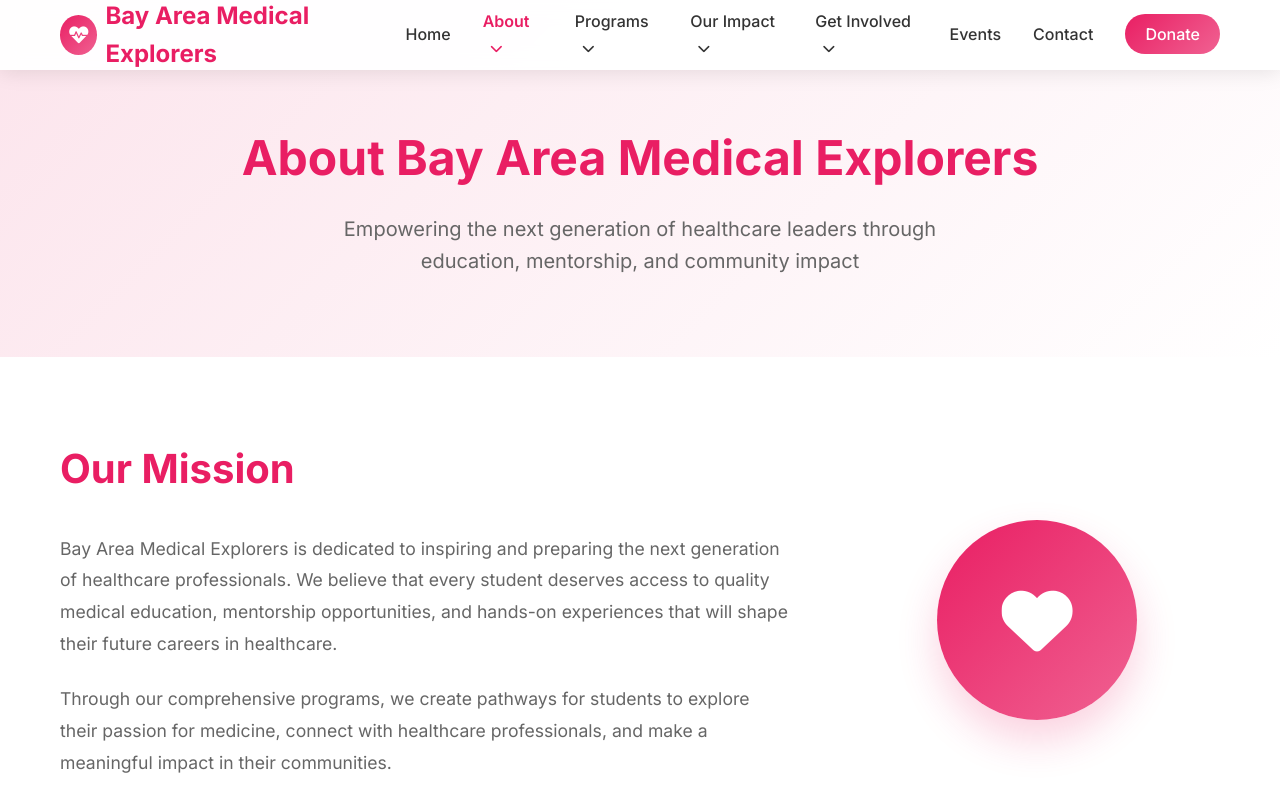
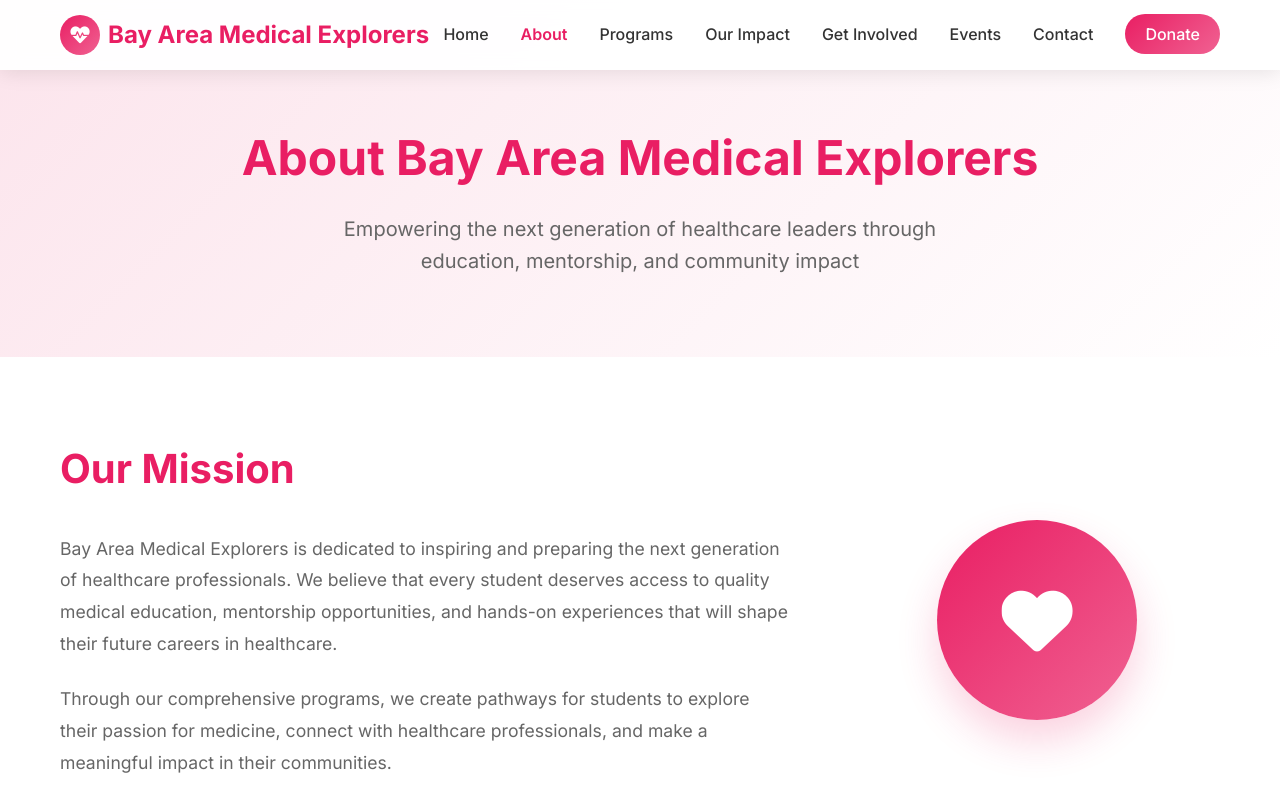
Before and after one commit to Aniket-Kumarr/Bay-Area-Medical-Explorers-, a plain HTML site: page about.html in a window 1280 px wide. Shown: the top 805 px of the page. Drawn offline with Linux system fonts and the light colour scheme.

Commit message:
Second commit

```diff
--- a/about.html
+++ b/about.html
@@ -25,7 +25,7 @@
                     <a href="index.html" class="nav-link">Home</a>
                 </li>
                 <li class="nav-item dropdown">
-                    <a href="about.html" class="nav-link active">About <i class="fas fa-chevron-down"></i></a>
+                    <a href="about.html" class="nav-link active">About</a>
                     <ul class="dropdown-menu">
                         <li><a href="about.html#team">Our Team</a></li>
                         <li><a href="about.html#mission">Mission</a></li>
@@ -33,7 +33,7 @@
                     </ul>
                 </li>
                 <li class="nav-item dropdown">
-                    <a href="programs.html" class="nav-link">Programs <i class="fas fa-chevron-down"></i></a>
+                    <a href="programs.html" class="nav-link">Programs</a>
                     <ul class="dropdown-menu">
                         <li><a href="programs.html#medical-education">Medical Education</a></li>
                         <li><a href="programs.html#mentorship">Mentorship</a></li>
@@ -42,7 +42,7 @@
                     </ul>
                 </li>
                 <li class="nav-item dropdown">
-                    <a href="impact.html" class="nav-link">Our Impact <i class="fas fa-chevron-down"></i></a>
+                    <a href="impact.html" class="nav-link">Our Impact</a>
                     <ul class="dropdown-menu">
                         <li><a href="impact.html#statistics">Statistics</a></li>
                         <li><a href="impact.html#stories">Success Stories</a></li>
@@ -50,7 +50,7 @@
                     </ul>
                 </li>
                 <li class="nav-item dropdown">
-                    <a href="get-involved.html" class="nav-link">Get Involved <i class="fas fa-chevron-down"></i></a>
+                    <a href="get-involved.html" class="nav-link">Get Involved</a>
                     <ul class="dropdown-menu">
                         <li><a href="get-involved.html#volunteer">Volunteer</a></li>
                         <li><a href="get-involved.html#internships">Internships</a></li>
```
Also changed, not shown: index.html (+4 -4 lines).
